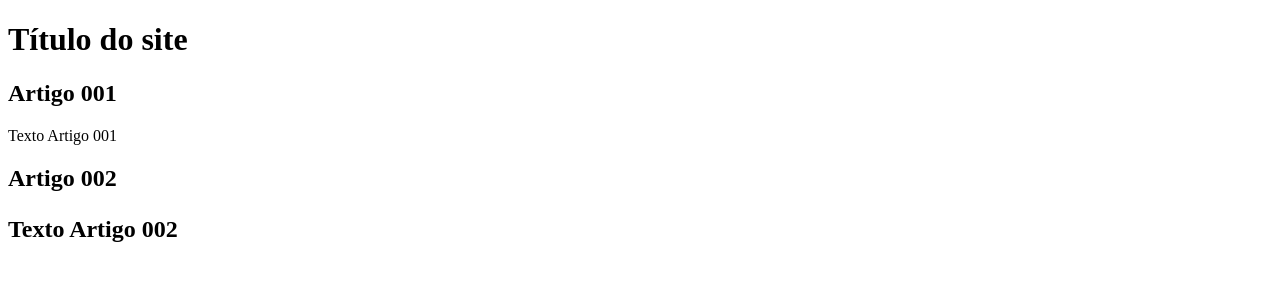
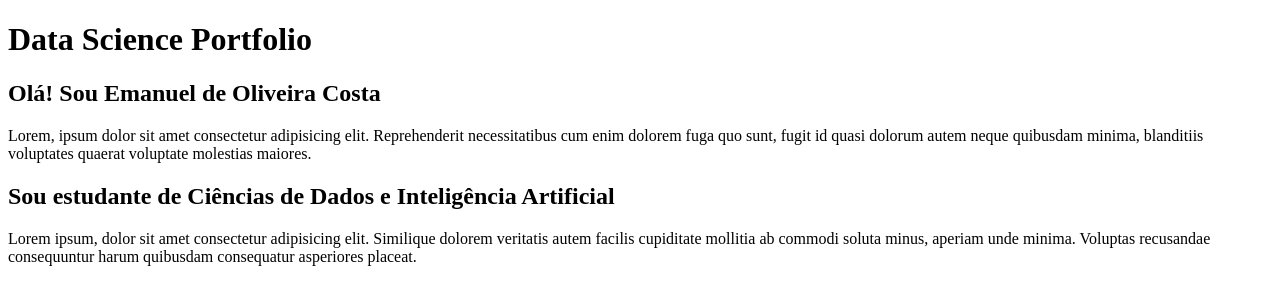
Before and after one commit to emanuelcop3/portifolio-site, a plain HTML site: page index.html in a window 1280 px wide. Drawn offline with Linux system fonts and the light colour scheme.

Commit message:
comecei a escrever conteúdo

```diff
--- a/index.html
+++ b/index.html
@@ -9,16 +9,20 @@
 <body>
     <main>
         <header>
-            <h1>Título do site</h1>
+            <h1>Data Science Portfolio</h1>
         </header>
         <article>
-            <h2>Artigo 001</h2>
-            <p>Texto Artigo 001</p>
+            <h2>Olá! Sou Emanuel de Oliveira Costa</h2>
+            <p>Lorem, ipsum dolor sit amet consectetur adipisicing elit.
+                Reprehenderit necessitatibus cum enim dolorem fuga quo sunt,
+                fugit id quasi dolorum autem neque quibusdam minima, blanditiis voluptates
+                quaerat voluptate molestias maiores.</p>
         </article>
         <article>
-            <h2>Artigo 002
-                <p>Texto Artigo 002</p>
-            </h2>
+            <h2>Sou estudante de Ciências de Dados e Inteligência Artificial</h2>
+                <p>Lorem ipsum, dolor sit amet consectetur adipisicing elit.
+                     Similique dolorem veritatis autem facilis cupiditate mollitia ab commodi soluta minus, aperiam unde minima.
+                     Voluptas recusandae consequuntur harum quibusdam consequatur asperiores placeat.</p>
         </article>
     </main>
 </body>
```
